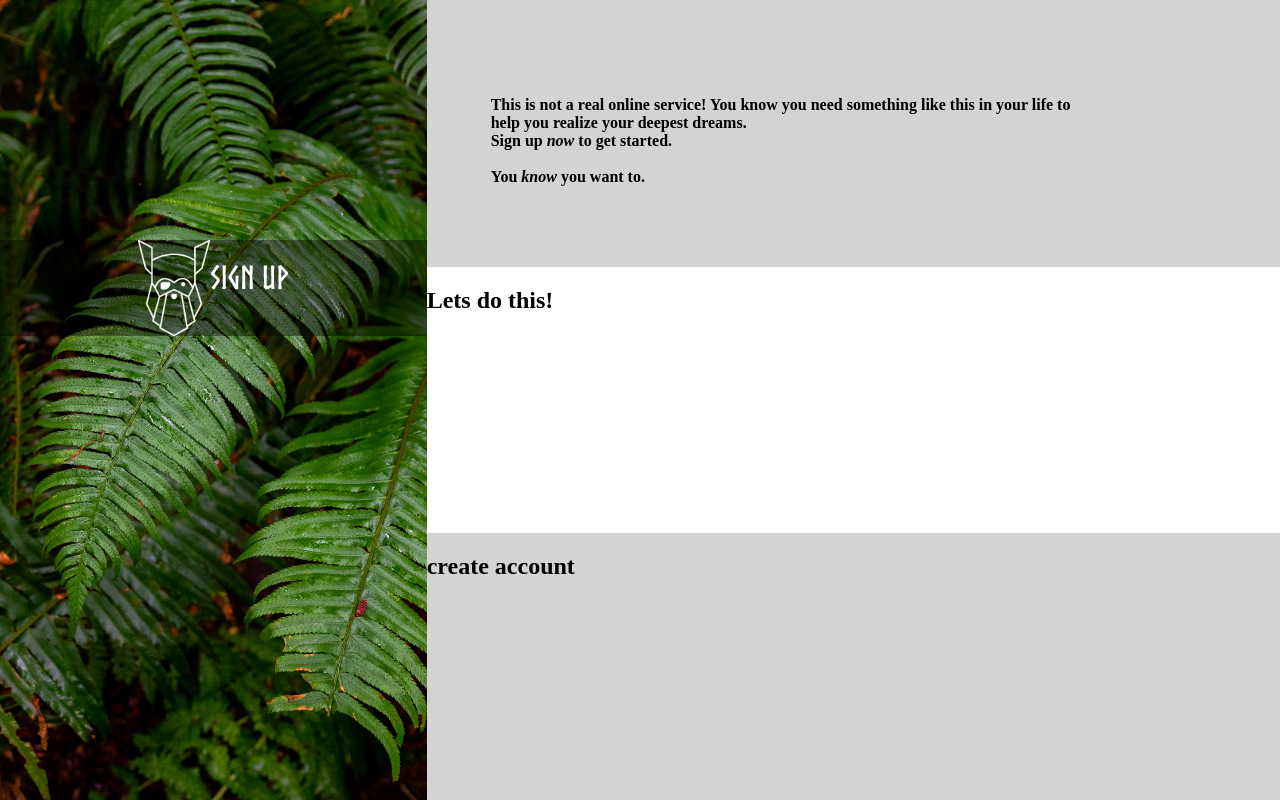
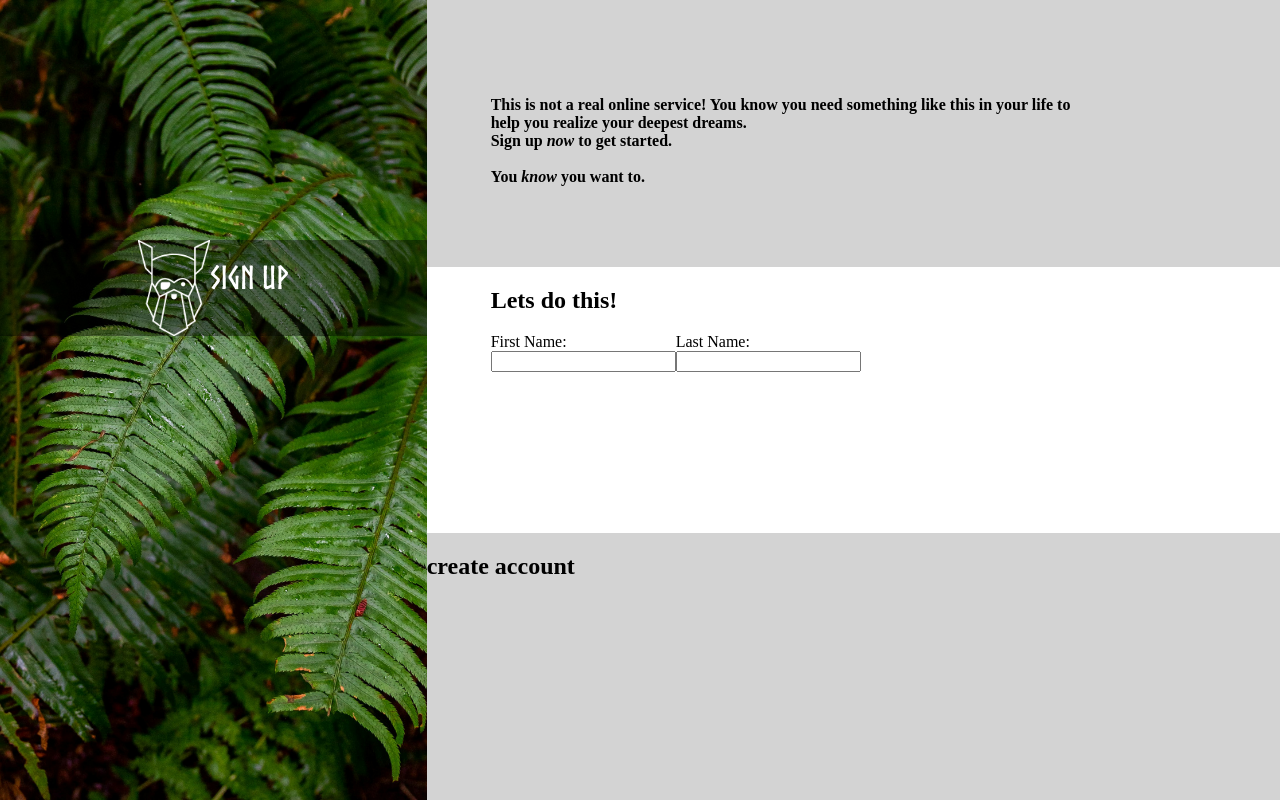
Before and after one commit to sammoore95/sign-up-form, a plain HTML site: page index.html in a window 1280 px wide. Drawn offline with Linux system fonts and the light colour scheme.

Commit message:
Started adding input fields. Added first, and last name input fields to second row.

```diff
--- a/index.html
+++ b/index.html
@@ -29,6 +29,26 @@
         </div>
         <div id="sign-up-form">
             <h2>Lets do this!</h2>
+            <form action="example.com/path" method="post">
+                <div id="sign-up-body">
+                    <div id="sign-up-row-1">
+                        <div id="first-name-input">
+                            <label for="first_name">First Name:</label>
+                            <input type="text" id="first_name">
+                        </div>
+                        <div id="last-name-input">
+                            <label for="last_name">Last Name:</label>
+                            <input type="text" id="last_name">
+                        </div>
+                    </div>
+                    <div id="sign-up-row-2">
+
+                    </div>
+                    <div id="sign-up-row-3">
+
+                    </div>
+                </div>
+            </form>
         </div>
         <div id="right-pane-bottom">
             <h2>create account</h2>
--- a/style.css
+++ b/style.css
@@ -78,7 +78,31 @@ html, body {
 #sign-up-form {
     display: flex;
     flex: 1;
+    flex-direction: column;
     background-color: white;
+}
+
+#sign-up-form h2 {
+    padding-left: 5vw;
+}
+
+#sign-up-body {
+    display: flex;
+    flex-direction: column;
+}
+
+#sign-up-body > div {
+    padding-left: 5vw;
+}
+
+#sign-up-row-1 {
+    display: flex;
+    flex-direction: row;
+}
+
+#sign-up-row-1 > div {
+    display: flex;
+    flex-direction: column;
 }
 
 #right-pane-bottom {
```
